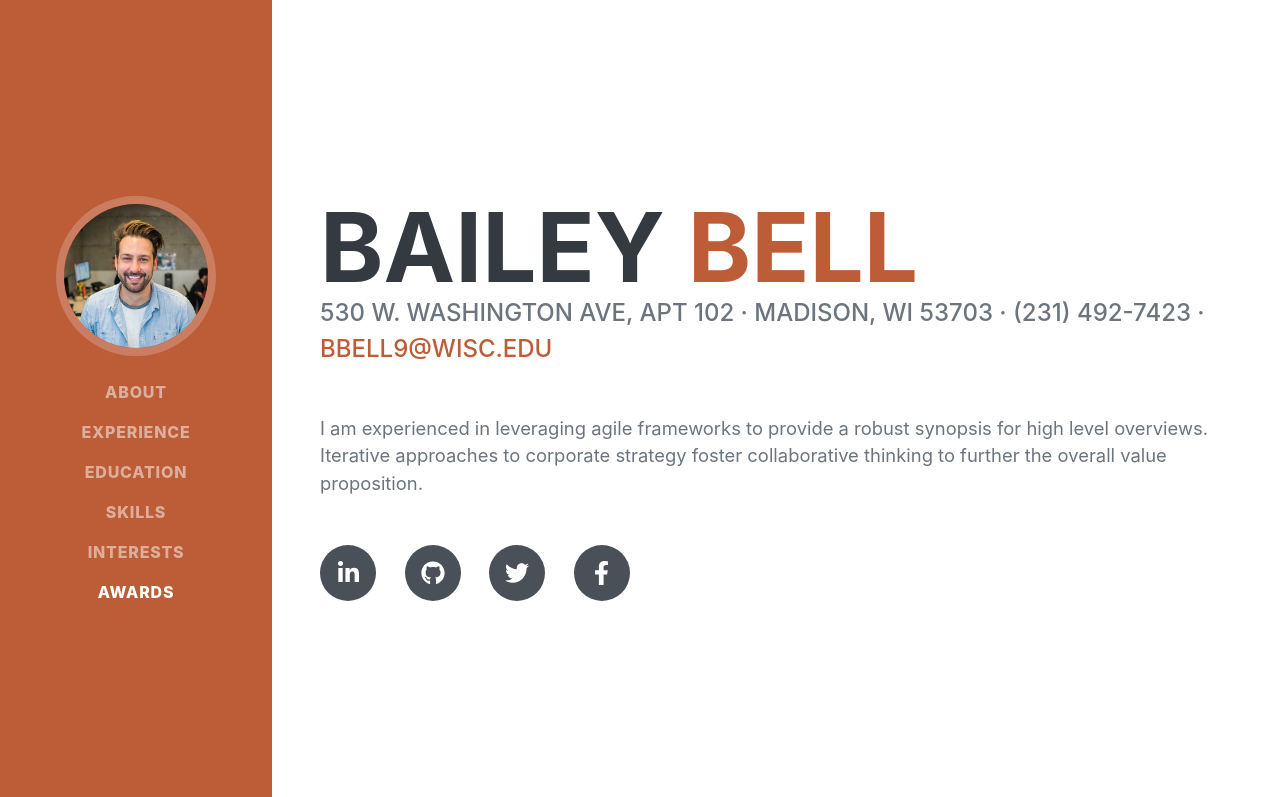
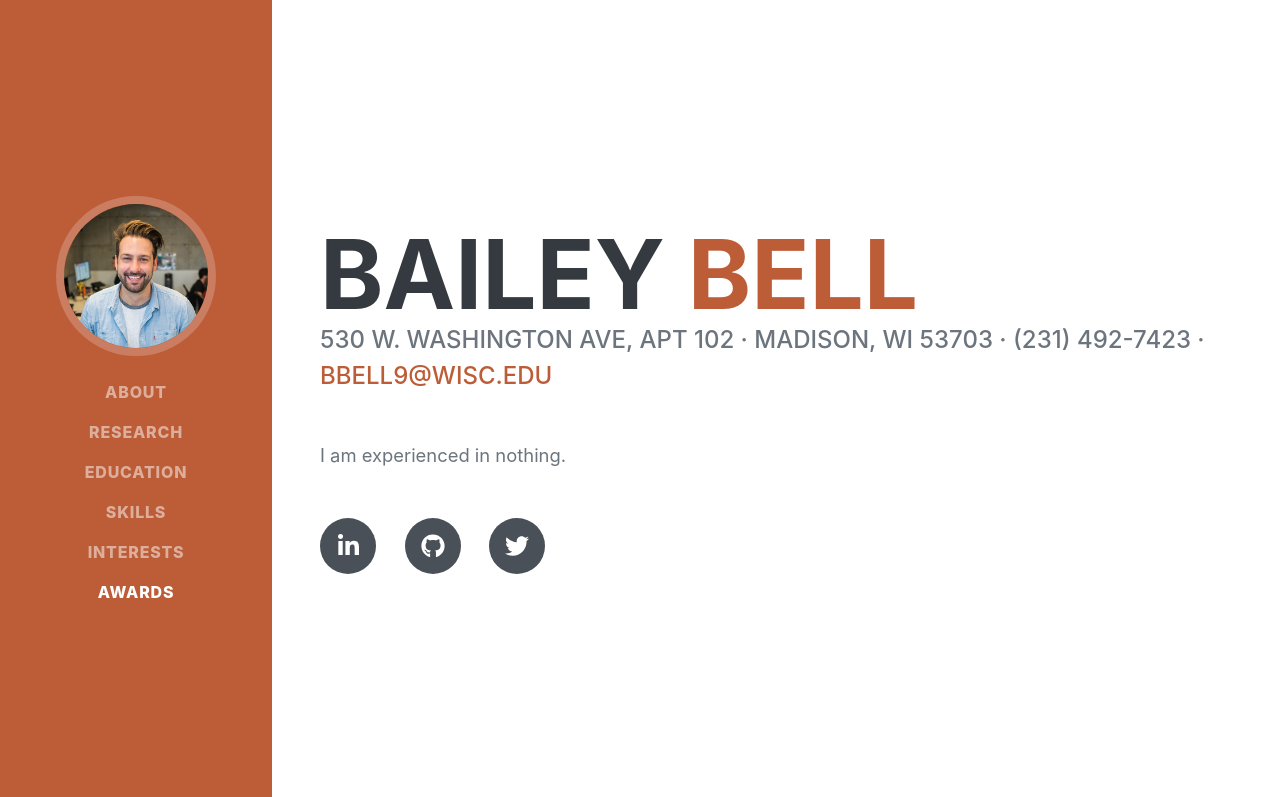
Before and after one commit to bbell9/bbell9.github.io, a plain HTML site: page index.html in a window 1280 px wide. Shown: the top 797 px of the page. Drawn offline with nearby package versions, Linux system fonts and the light colour scheme; a web font is replaced by a local one.

Commit message:
Update index.html

```diff
--- a/index.html
+++ b/index.html
@@ -26,7 +26,7 @@
             <div class="collapse navbar-collapse" id="navbarSupportedContent">
                 <ul class="navbar-nav">
                     <li class="nav-item"><a class="nav-link js-scroll-trigger" href="#about">About</a></li>
-                    <li class="nav-item"><a class="nav-link js-scroll-trigger" href="#experience">Experience</a></li>
+                    <li class="nav-item"><a class="nav-link js-scroll-trigger" href="#experience">Research</a></li>
                     <li class="nav-item"><a class="nav-link js-scroll-trigger" href="#education">Education</a></li>
                     <li class="nav-item"><a class="nav-link js-scroll-trigger" href="#skills">Skills</a></li>
                     <li class="nav-item"><a class="nav-link js-scroll-trigger" href="#interests">Interests</a></li>
@@ -47,12 +47,11 @@
                         530 W. Washington Ave, Apt 102 · Madison, WI 53703 · (231) 492-7423 ·
                         <a href="mailto:bbell9@wisc.edu">bbell9@wisc.edu</a>
                     </div>
-                    <p class="lead mb-5">I am experienced in leveraging agile frameworks to provide a robust synopsis for high level overviews. Iterative approaches to corporate strategy foster collaborative thinking to further the overall value proposition.</p>
+                    <p class="lead mb-5">I am experienced in nothing.</p>
                     <div class="social-icons">
                         <a class="social-icon" href="#"><i class="fab fa-linkedin-in"></i></a>
                         <a class="social-icon" href="#"><i class="fab fa-github"></i></a>
                         <a class="social-icon" href="#"><i class="fab fa-twitter"></i></a>
-                        <a class="social-icon" href="#"><i class="fab fa-facebook-f"></i></a>
                     </div>
                 </div>
             </section>
```
